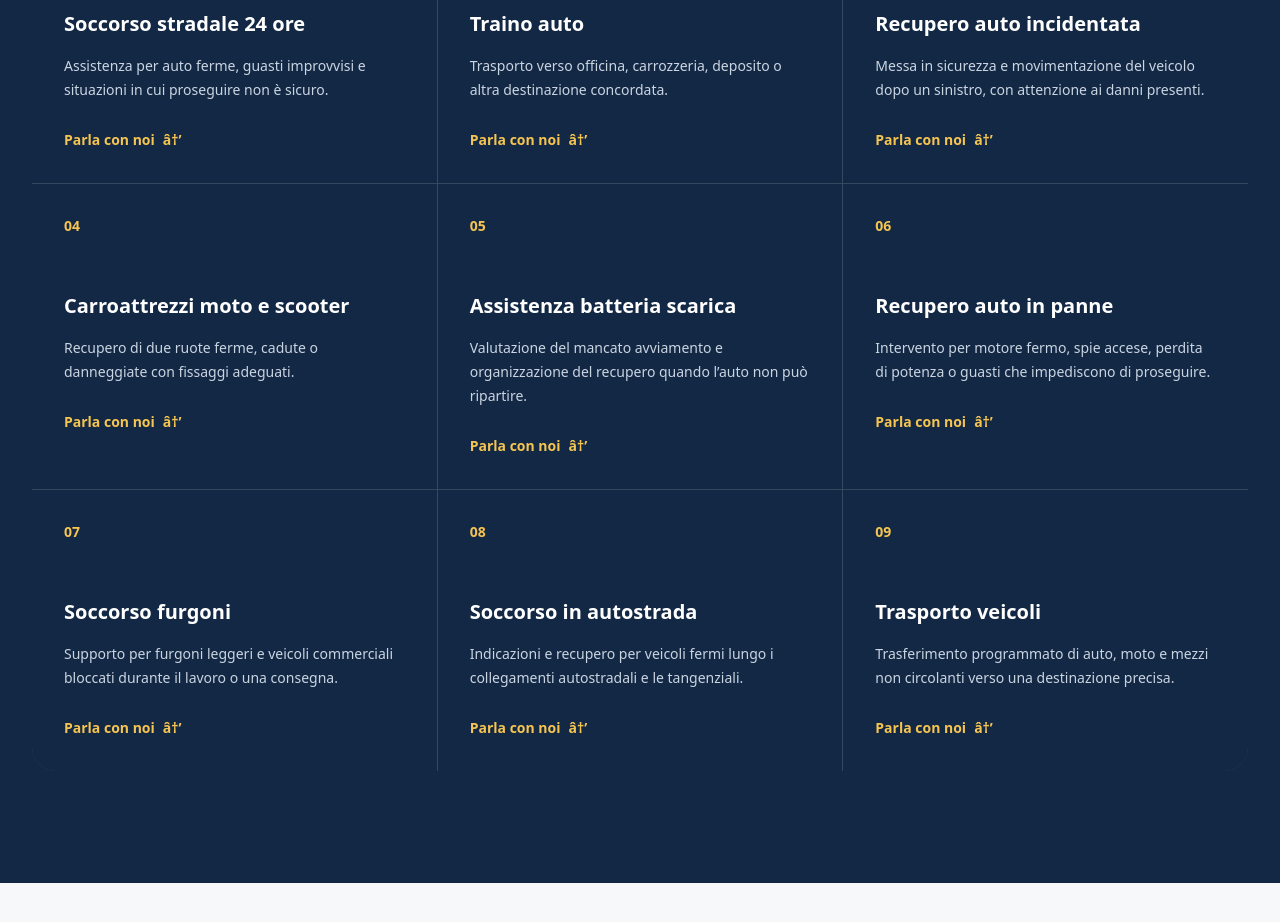
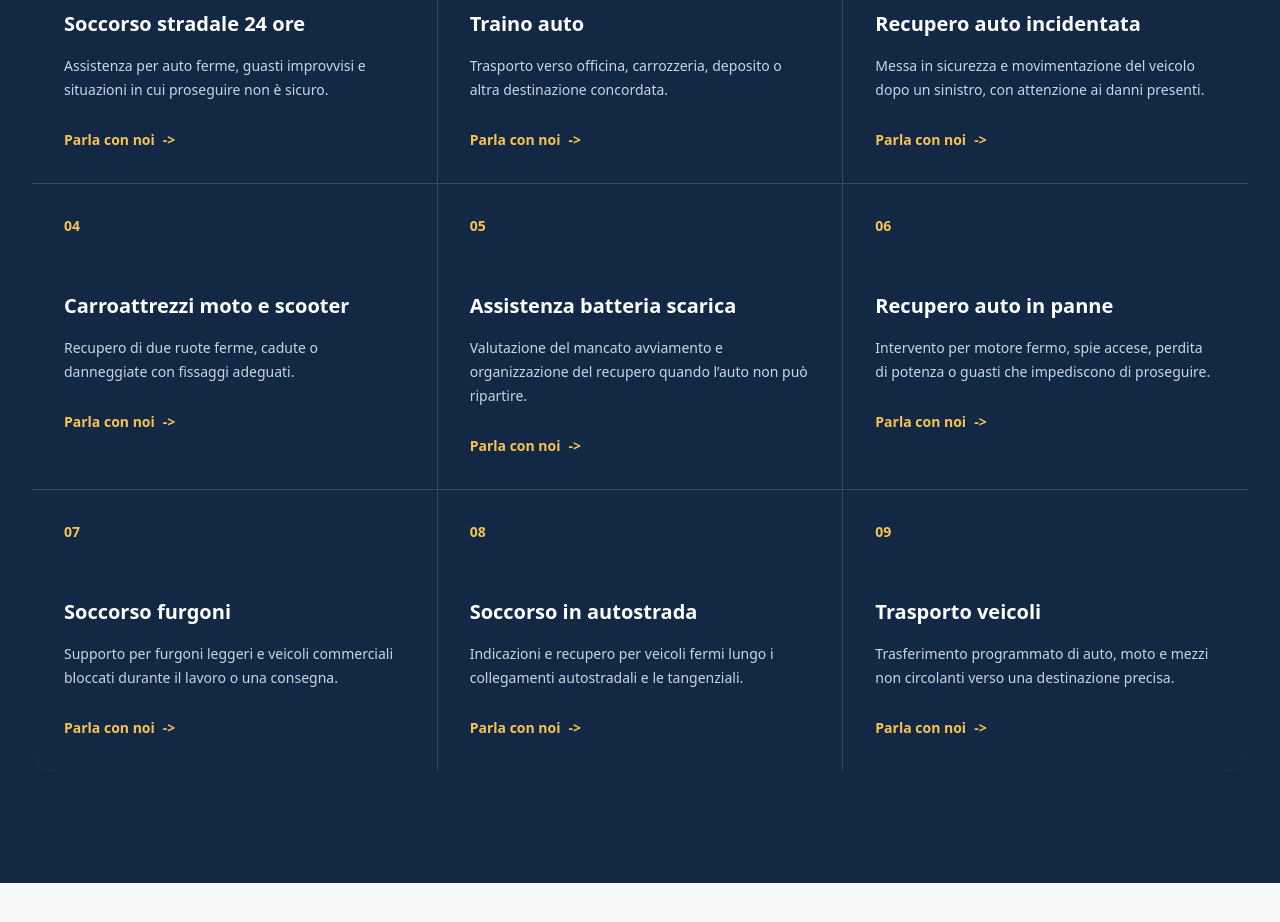
Before and after one commit to alessio-aesthetic/carroattrezzibrescia24.it, a Next.js app: page / in a window 1280 px wide. Shown: the part 2740-3662 px from the top of the page. Built offline with nearby package versions, Linux system fonts and the light colour scheme; a web font is replaced by a local one.

Commit message:
Update template composition and readable contrast

```diff
--- a/src/app/page.tsx
+++ b/src/app/page.tsx
@@ -58,7 +58,7 @@ function Overview() {
 }
 
 function Services() {
-  return <section id="servizi" className="bg-[#132844] py-20 text-white sm:py-28"><Container><div className="grid gap-8 lg:grid-cols-[0.75fr_1.25fr] lg:items-end"><div><p className="text-xs font-bold uppercase tracking-[0.22em] text-[#f5c451]">Servizi</p><h2 className="mt-4 max-w-xl text-4xl font-black tracking-[-0.045em] sm:text-5xl">Un intervento preciso per ogni tipo di fermo.</h2></div><p className="max-w-2xl text-lg leading-8 text-slate-300">Un’auto incidentata non richiede la stessa gestione di una batteria scarica. Valutiamo mezzo, posizione, accessi e destinazione per indirizzare la richiesta verso la soluzione più sensata.</p></div><div className="mt-14 grid gap-px overflow-hidden rounded-3xl bg-white/15 sm:grid-cols-2 lg:grid-cols-3">{services.map(([title, text], index) => <Link key={title} href={tel} className="group bg-[#132844] p-7 transition hover:bg-[#1d385b] sm:p-8"><p className="text-sm font-bold text-[#f5c451]">{String(index + 1).padStart(2, '0')}</p><h3 className="mt-14 text-xl font-extrabold text-white">{title}</h3><p className="mt-4 text-sm leading-6 text-slate-300">{text}</p><span className="mt-7 inline-flex text-sm font-bold text-[#f5c451]">Parla con noi <span className="ml-2 transition group-hover:translate-x-1">â†’</span></span></Link>)}</div></Container></section>
+  return <section id="servizi" className="bg-[#132844] py-20 text-white sm:py-28"><Container><div className="grid gap-8 lg:grid-cols-[0.75fr_1.25fr] lg:items-end"><div><p className="text-xs font-bold uppercase tracking-[0.22em] text-[#f5c451]">Servizi</p><h2 className="mt-4 max-w-xl text-4xl font-black tracking-[-0.045em] sm:text-5xl">Un intervento preciso per ogni tipo di fermo.</h2></div><p className="max-w-2xl text-lg leading-8 text-slate-300">Un’auto incidentata non richiede la stessa gestione di una batteria scarica. Valutiamo mezzo, posizione, accessi e destinazione per indirizzare la richiesta verso la soluzione più sensata.</p></div><div className="mt-14 grid gap-px overflow-hidden rounded-3xl bg-white/15 sm:grid-cols-2 lg:grid-cols-3">{services.map(([title, text], index) => <Link key={title} href={tel} className="group bg-[#132844] p-7 transition hover:bg-[#1d385b] sm:p-8"><p className="text-sm font-bold text-[#f5c451]">{String(index + 1).padStart(2, '0')}</p><h3 className="mt-14 text-xl font-extrabold text-white">{title}</h3><p className="mt-4 text-sm leading-6 text-slate-300">{text}</p><span className="mt-7 inline-flex text-sm font-bold text-[#f5c451]">Parla con noi <span className="ml-2 transition group-hover:translate-x-1">-&gt;</span></span></Link>)}</div></Container></section>
 }
 
 function FieldImages() {
```
